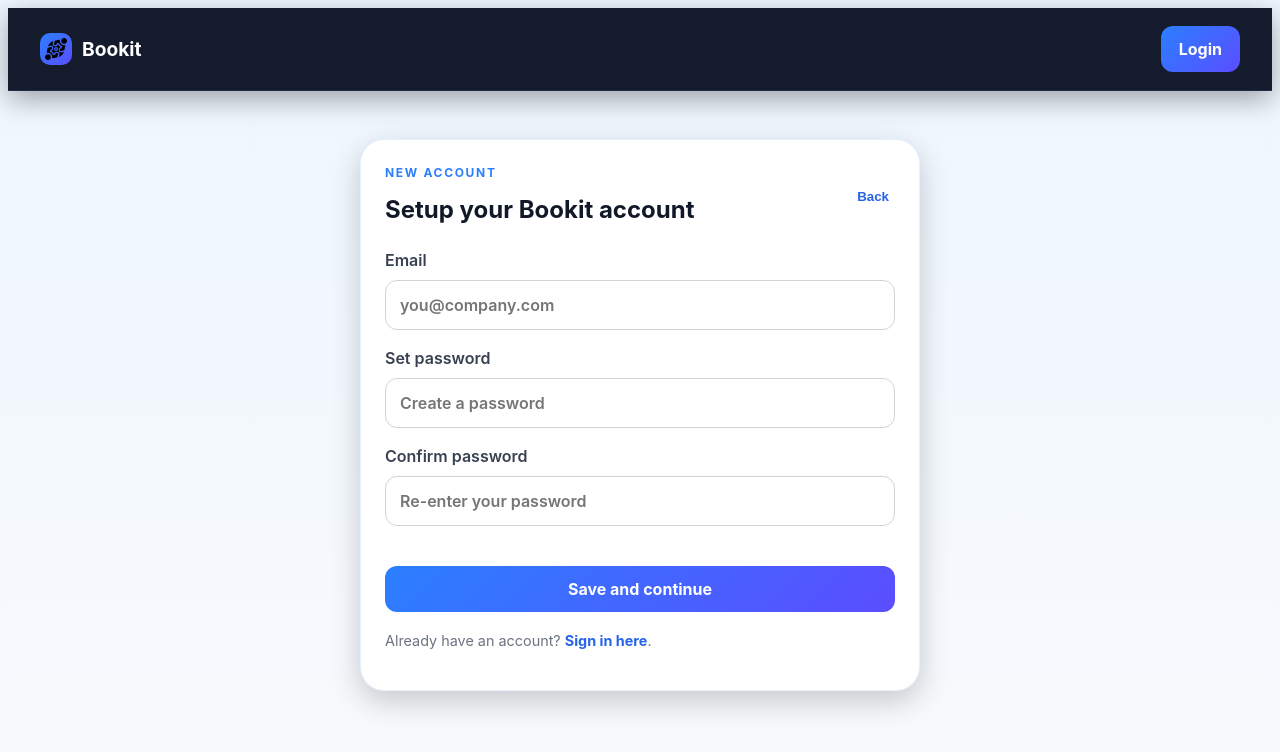
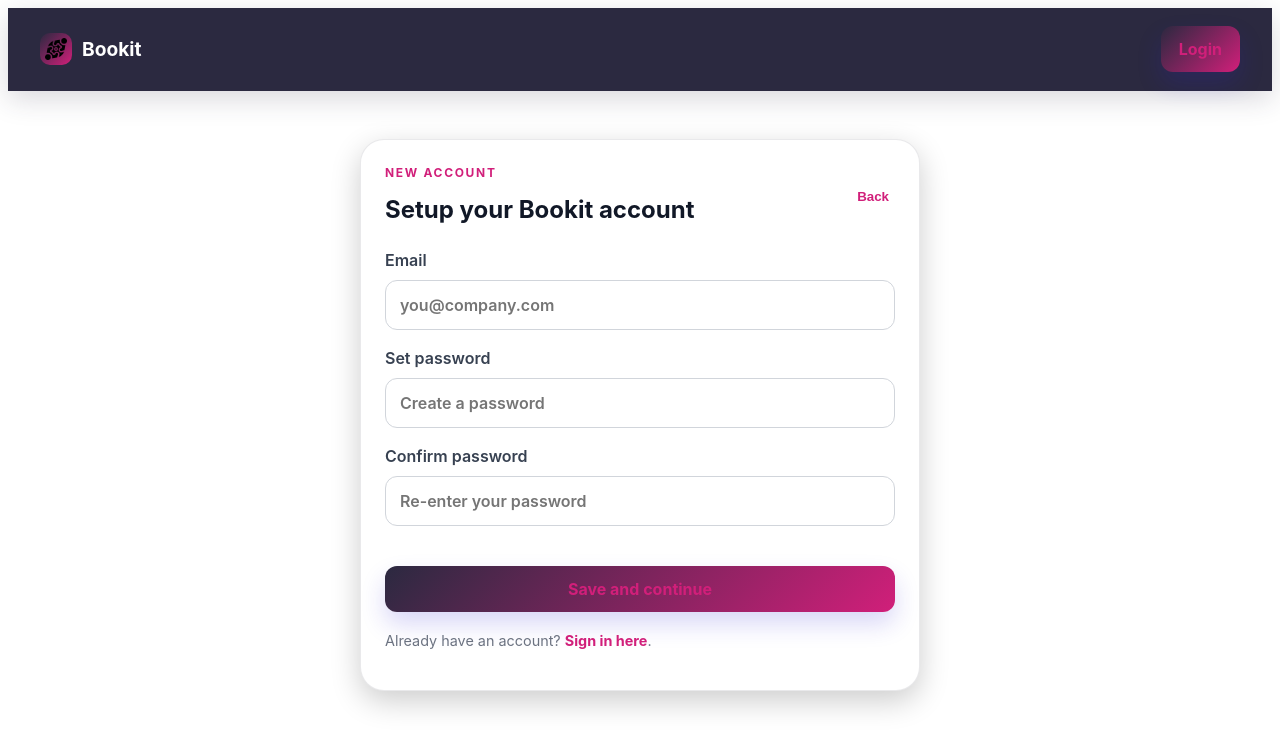
Before and after one commit to ParthNarkhede/bookit, a React (Vite) app: page /setup in a window 1280 px wide. Shown: the top 752 px of the page. Built offline with nearby package versions, Linux system fonts and the light colour scheme; no server answers.

Commit message:
Brand theme applied

```diff
--- a/src/App.css
+++ b/src/App.css
@@ -9,10 +9,10 @@
   justify-content: space-between;
   gap: 18px;
   padding: 18px 32px;
-  background: rgba(11, 18, 36, 0.96);
+  background: #2b2940;
   color: var(--dc-white);
-  box-shadow: 0 8px 28px rgba(0, 0, 0, 0.35);
-  border-bottom: 1px solid rgba(77, 155, 255, 0.15);
+  box-shadow: 0 8px 28px rgba(43, 41, 64, 0.18);
+  border-bottom: 1px solid rgba(43, 41, 64, 0.12);
 }
 
 .brand-wrap {
@@ -63,9 +63,14 @@
 }
 
 .nav-links a {
-  color: var(--dc-accent-bright);
+  color: var(--dc-white);
   text-decoration: none;
   font-weight: 600;
+}
+
+.nav-links a:hover,
+.nav-links a:focus-visible {
+  color: #d11f7a;
 }
 
 .nav-actions {
@@ -88,11 +93,13 @@
   border: none;
   border-radius: 12px;
   background: var(--dc-gradient);
-  color: white;
+  /* color: rgb(54, 177, 196); */
+  color: #d11f7a;
   padding: 11px 18px;
   font: inherit;
   font-weight: 700;
   cursor: pointer;
+  box-shadow: 0 12px 24px rgba(46, 31, 209, 0.18);
 }
 
 .nav-button {
@@ -178,7 +185,7 @@
 .text-button {
   border: none;
   background: transparent;
-  color: #2563eb;
+  color: #d11f7a;
   font-weight: 700;
   cursor: pointer;
 }
@@ -211,8 +218,8 @@
 
 .auth-form input:focus,
 .auth-form select:focus {
-  border-color: #3b82f6;
-  outline: 2px solid rgba(59, 130, 246, 0.15);
+  border-color: #d11f7a;
+  outline: 2px solid rgba(209, 31, 122, 0.15);
 }
 
 .auth-message {
@@ -270,9 +277,9 @@
   align-items: center;
   padding: 8px 12px;
   border-radius: 999px;
-  background: #eff6ff;
-  border: 1px solid #bfdbfe;
-  color: #1d4ed8;
+  background: #fff1f7;
+  border: 1px solid #f7d5e6;
+  color: #d11f7a;
   font-size: 0.86rem;
   font-weight: 700;
   word-break: break-all;
@@ -284,7 +291,7 @@
 }
 
 .text-link {
-  color: #2563eb;
+  color: #d11f7a;
   font-weight: 700;
   text-decoration: none;
 }
@@ -401,7 +408,7 @@
   width: 38px;
   height: 38px;
   border-radius: 999px;
-  background: linear-gradient(135deg, #2563eb, #7c3aed);
+  background: linear-gradient(135deg, #2b2940, #d11f7a);
   color: #fff;
   font-size: 0.82rem;
   font-weight: 700;
@@ -497,8 +504,8 @@
   display: inline-flex;
   padding: 4px 10px;
   border-radius: 999px;
-  background: #eff6ff;
-  color: #1d4ed8;
+  background: #fff1f7;
+  color: #d11f7a;
   font-weight: 700;
   text-transform: capitalize;
 }
--- a/src/index.css
+++ b/src/index.css
@@ -1,19 +1,19 @@
 :root {
-  --dc-navy: #0b1224;
-  --dc-navy-mid: #121a33;
-  --dc-purple: #1a1440;
-  --dc-accent: #2b7fff;
-  --dc-accent-bright: #4da3ff;
+  --dc-navy: #2b2940;
+  --dc-navy-mid: #2b2940;
+  --dc-purple: #2b2940;
+  --dc-accent: #d11f7a;
+  --dc-accent-bright: #f15aa3;
   --dc-white: #ffffff;
-  --dc-gray-50: #f4f6fb;
-  --dc-gray-100: #e8edf5;
-  --dc-gray-300: #94a3b8;
-  --dc-text: #e8edf5;
-  --dc-text-dark: #0f172a;
+  --dc-gray-50: #f9f9fb;
+  --dc-gray-100: #f1f1f5;
+  --dc-gray-300: #9a9aad;
+  --dc-text: #2b2940;
+  --dc-text-dark: #2b2940;
   --dc-card: #ffffff;
-  --dc-card-border: rgba(77, 163, 255, 0.15);
-  --dc-gradient: linear-gradient(135deg, #2b7fff 0%, #5b4dff 100%);
-  --dc-page-bg: linear-gradient(180deg, #eef6ff 0%, #f8fafc 100%);
+  --dc-card-border: rgba(43, 41, 64, 0.1);
+  --dc-gradient: linear-gradient(135deg, #2b2940 0%, #d11f7a 100%);
+  --dc-page-bg: #ffffff;
 
   font-family: Inter, 'Segoe UI', sans-serif;
   line-height: 1.5;
```
